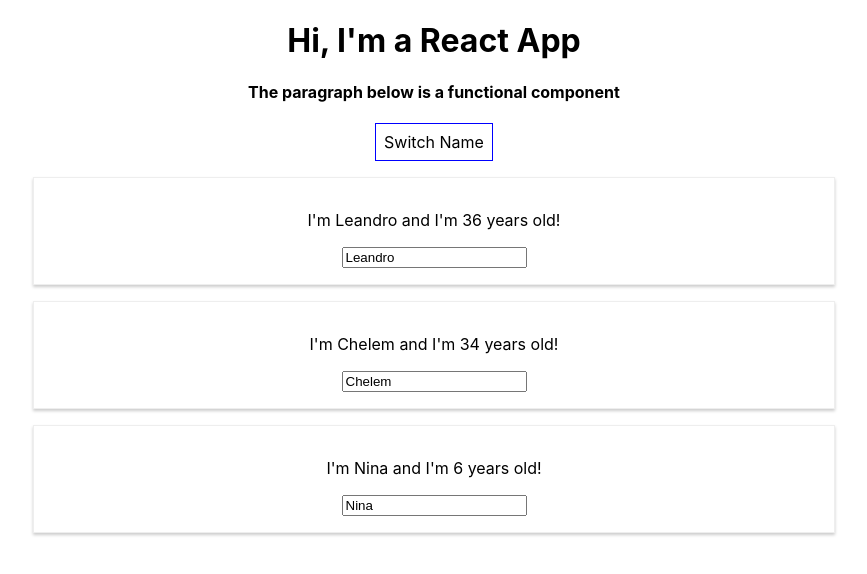
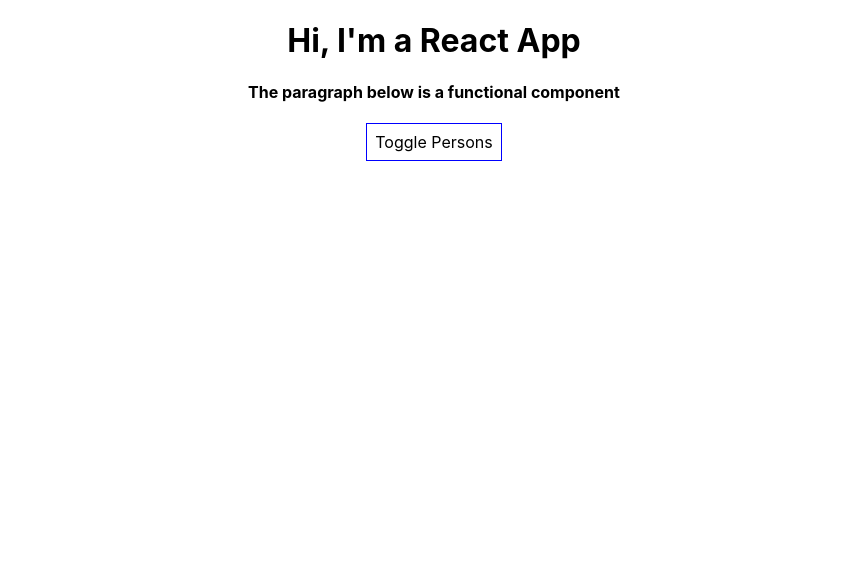
Before and after one commit to leandroreiz/react-udemy, a React (Create React App) app in the folder my-app/: page / in a window 1280 px wide. Shown: the top 574 px of the page, without its empty margins (206-1073 px from the left). Built offline with nearby package versions, Linux system fonts and the light colour scheme.

Commit message:
Working with Lists & Conditionals
- Rendering content conditionally
- Handling dynamic content
- Outputting Lists
- Lists & state
- Updating state immutably
- Lists & keys
- Flexible lists

```diff
--- a/my-app/src/App.js
+++ b/my-app/src/App.js
@@ -5,31 +5,43 @@
 class App extends Component {
   state = {
     persons: [
-      { name: 'Leandro', age: 36 },
-      { name: 'Chelem', age: 34 },
-      { name: 'Nina', age: 6 }
+      { id: 1, name: 'Leandro', age: 36 },
+      { id: 2, name: 'Chelem', age: 34 },
+      { id: 3, name: 'Nina', age: 6 }
     ],
-    otherState: 'some other value'
+    otherState: 'some other value',
+    showPersons: false
   };
 
-  switchNameHandler = newName => {
-    this.setState({
-      persons: [
-        { name: newName, age: 36 },
-        { name: 'Chelem Rodrigues', age: 34 },
-        { name: 'Nina Rodrigues Reis', age: 6 }
-      ]
-    });
-  };
+  // receives the event and the id as parameters
+  namechangeHandler = (event, id) => {
+    // retrieves the index of the person targeted
+    const personIndex = this.state.persons.findIndex(person => person.id === id);
+    // creates a copy of that person (to not directly mutate the state)
+    const person = {...this.state.persons[personIndex]};
+    // changes the name for that person
+    person.name = event.target.value;
+    // copies the array of persons
+    const persons = [...this.state.persons];
+    // update the targeted person with the object created above
+    persons[personIndex] = person;
+    // set the new state
+    this.setState({ persons: persons });
+  }
 
-  nameChangeHandler = event => {
-    this.setState({
-      persons: [
-        { name: 'Leandro Reis', age: 36 },
-        { name: event.target.value, age: 34 },
-        { name: 'Nina Rodrigues Reis', age: 6 }
-      ]
-    });
+  deletePersonHandler = (personIndex) => {
+    // const persons = this.state.persons; // creates a pointer to the persons array [not recommended]
+    // const persons = this.state.persons.slice(); // copies the array into the persons variable [vanilla JavaScript]
+    const persons = [...this.state.persons]; // same as splice() but using the ES6 spread operator
+    // remove the person on that specific index
+    persons.splice(personIndex, 1);
+    // update the state
+    this.setState({ persons: persons });
+  }
+
+  togglePersonsHandler = () => {
+    const doesShow = this.state.showPersons;
+    this.setState({showPersons: !doesShow});
   };
 
   render() {
@@ -41,24 +53,32 @@
       cursor: 'pointer'
     }
 
+    let persons = null;
+
+    if (this.state.showPersons) {
+      persons = (
+        <div>
+          {this.state.persons.map((person, index) => {
+            return <Person
+              clickMe={this.deletePersonHandler.bind(this, index)}
+              name={person.name}
+              age={person.age}
+              key={person.id}
+              changed={event => this.namechangeHandler(event, person.id)} />
+          })}
+        </div>
+      );
+    }
+
     return (
       <div className="App">
         <h1>Hi, I'm a React App</h1>
         <h4>The paragraph below is a functional component</h4>
         <button
           style={style}
-          onClick={this.switchNameHandler.bind(this, 'theVacili')}>Switch Name</button>
-        <Person
-          name={this.state.persons[0].name}
-          age={this.state.persons[0].age} />
-        <Person
-          name={this.state.persons[1].name}
-          age={this.state.persons[1].age}
-          clickMe={() => this.switchNameHandler('Lion')}
-          changeName={this.nameChangeHandler} >My hobbies: Reading</Person>
-        <Person
-          name={this.state.persons[2].name}
-          age={this.state.persons[2].age} />
+          onClick={this.togglePersonsHandler}>Toggle Persons
+        </button>
+        {persons}
       </div>
     );
   }
--- a/my-app/src/Person/Person.js
+++ b/my-app/src/Person/Person.js
@@ -5,7 +5,7 @@
     return (
       <div className="Person">
         <p onClick={props.clickMe}>I'm {props.name} and I'm {props.age} years old!</p>
-        <input type="text" onChange={props.changeName} value={props.name} />
+        <input type="text" onChange={props.changed} value={props.name} />
       </div>
     )
 };
```
